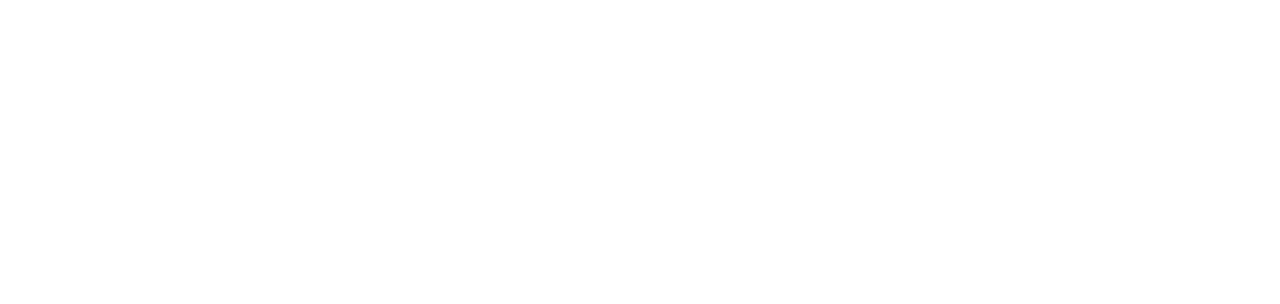
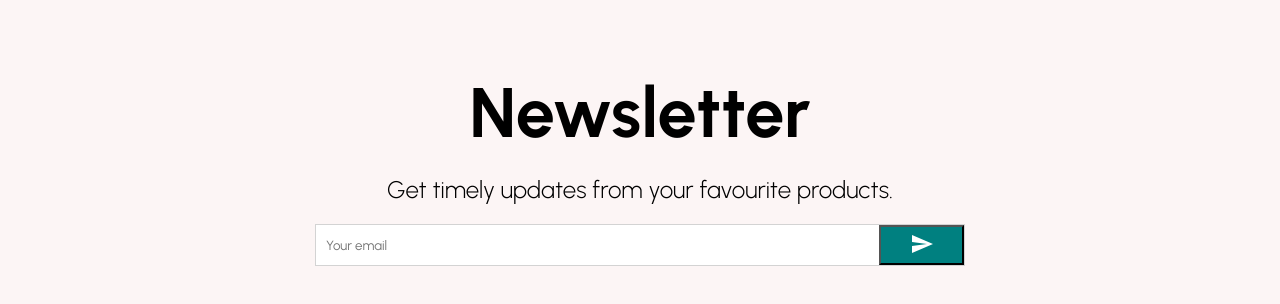
Before and after one commit to Sk8056/style-react, a React (Create React App) app: page / in a window 1280 px wide. Shown: the part 2328-2632 px from the top of the page. Before the commit the page ends 2256 px from the top, so only its background shows below. Built offline with nearby package versions, Linux system fonts and the light colour scheme.

Commit message:
completed newsletter

```diff
--- /dev/null
+++ b/src/components/NewsLetter.tsx
@@ -0,0 +1,65 @@
+import { Send } from "@material-ui/icons";
+import { FC } from "react";
+import styled from "styled-components";
+
+const Container = styled.div`
+  display: flex;
+  flex-direction: column;
+  justify-content: center;
+  align-items: center;
+  height: 60vh;
+  background-color: #fcf5f5;
+`;
+
+const Title = styled.h1`
+  margin-bottom: 20px;
+  font-size: 70px;
+`;
+
+const Description = styled.p`
+  margin-bottom: 20px;
+  font-size: 24px;
+  font-weight: 300;
+`;
+
+const InputContainer = styled.div`
+  width: 50%;
+  height: 40px;
+  text-align: center;
+  background-color: white;
+  display: flex;
+  justify-content: space-between;
+  border: 1px solid lightgray;
+  padding-left: 8px;
+`;
+
+const Input = styled.input`
+  outline: none;
+  border: none;
+  flex: 8;
+`;
+
+const Button = styled.button`
+  flex: 1;
+  background-color: teal;
+  color: white;
+`;
+
+const NewsLetter: FC<{}> = () => {
+  return (
+    <Container>
+      <Title>Newsletter</Title>
+      <Description>
+        Get timely updates from your favourite products.
+      </Description>
+      <InputContainer>
+        <Input placeholder="Your email" />
+        <Button>
+          <Send />
+        </Button>
+      </InputContainer>
+    </Container>
+  );
+};
+
+export default NewsLetter;
--- a/src/components/index.ts
+++ b/src/components/index.ts
@@ -3,5 +3,6 @@ import Announcements from "./Announcements";
 import Slider from "./Slider";
 import Categories from "./Categories";
 import Product from "./Product";
+import NewsLetter from "./NewsLetter";
 
-export { Navbar, Announcements, Slider, Categories, Product };
+export { Navbar, Announcements, Slider, Categories, Product, NewsLetter };
--- a/src/pages/Home.tsx
+++ b/src/pages/Home.tsx
@@ -5,6 +5,7 @@ import {
   Slider,
   Categories,
   Product,
+  NewsLetter,
 } from "../components";
 export const Home: FC = () => {
   return (
@@ -14,6 +15,7 @@ export const Home: FC = () => {
       <Slider />
       <Categories />
       <Product />
+      <NewsLetter />
     </div>
   );
 };
```
